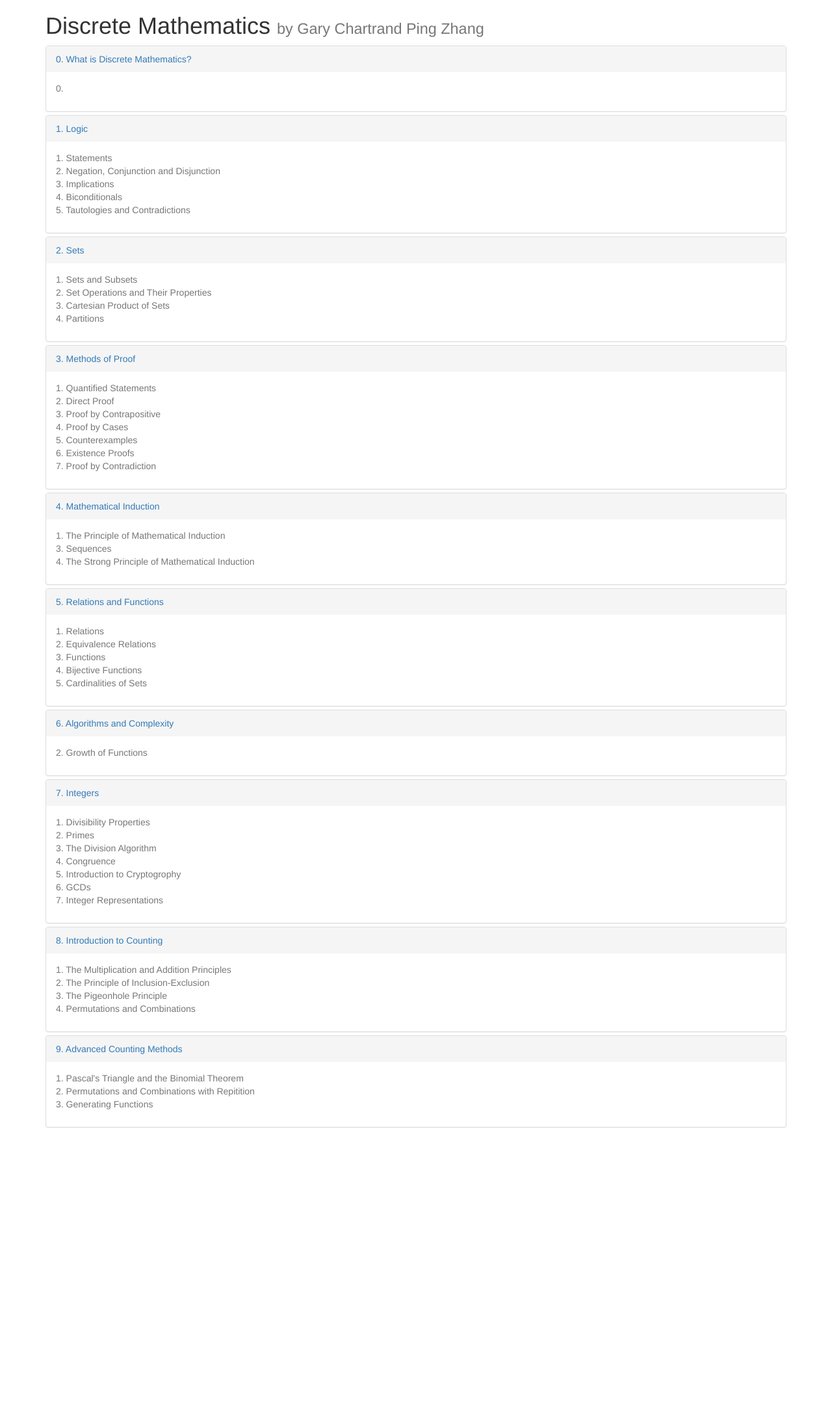
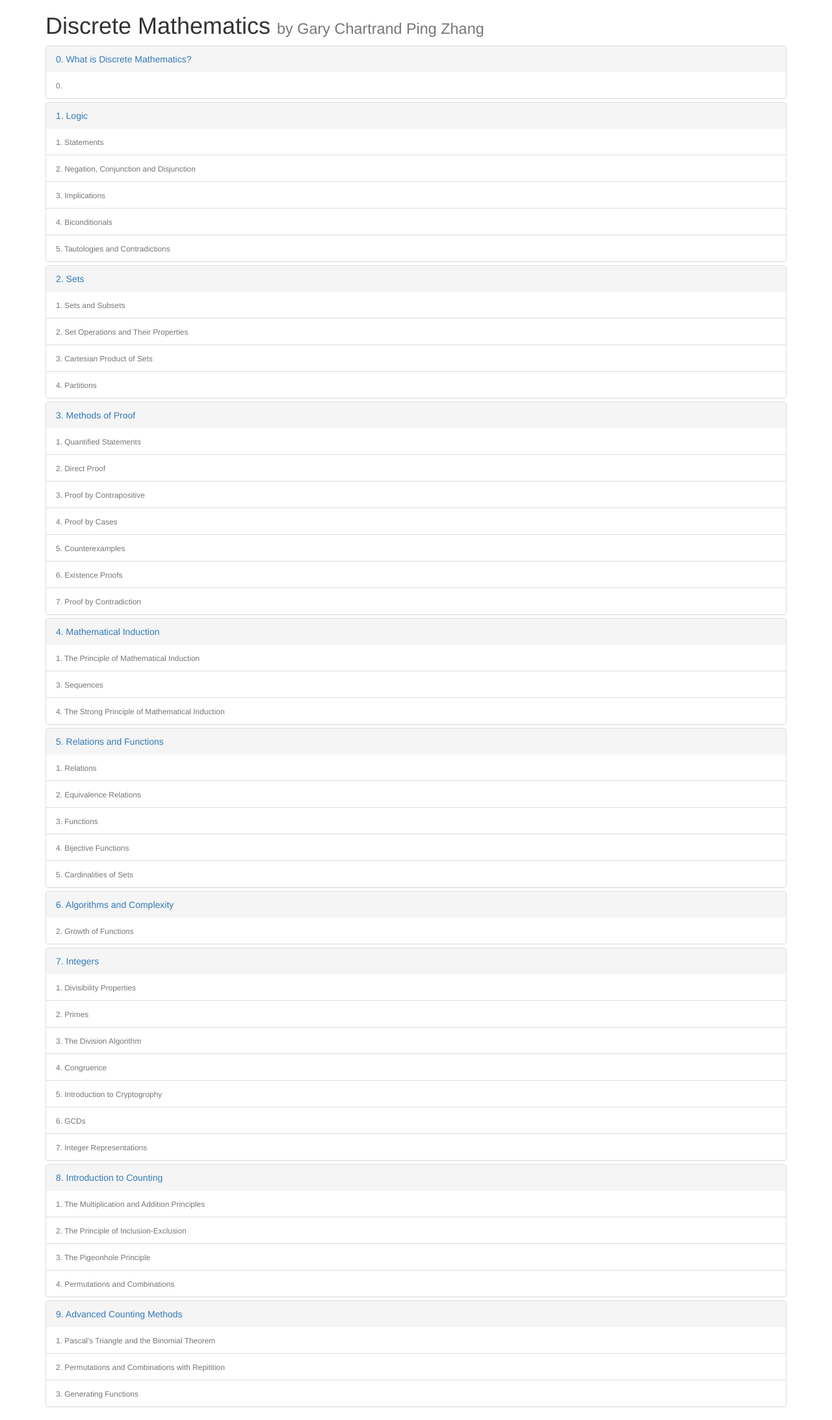
Before and after one commit to kriswithank/personalSite, a Django app: page /notes/book/1/ in a window 1280 px wide. Shown: the whole page at 65% size. Before the commit the page ends 1735 px from the top, so only its background shows below. Run offline with Django 3.2, Linux system fonts and the light colour scheme; data comes from the database, SQL or seed files in the repository; some libraries are stand-ins or nearby versions.

Commit message:
Change book index page to use list groups for sections

```diff
--- a/coursenotes/templates/coursenotes/book_index.html
+++ b/coursenotes/templates/coursenotes/book_index.html
@@ -30,13 +30,13 @@
             <a href="{% url 'coursenotes:chapter_view' book.id ch.number %}">{{ ch.number }}. {{ ch.title }}</a>
         </div>
 
-        <div class="panel-body">
-            <ul class="list-unstyled">
+
+            <ul class="list-group">
             {% for sec in ch.section_set.all %}
-                <li class="text-muted">{{ sec.number }}. {{ sec.title }}</li>
+                <li class="list-group-item text-muted"><small>{{ sec.number }}. {{ sec.title }}</small></li>
             {% endfor %}
             </ul>
-        </div>
+
 
     </div>
     {% endfor %}
```
